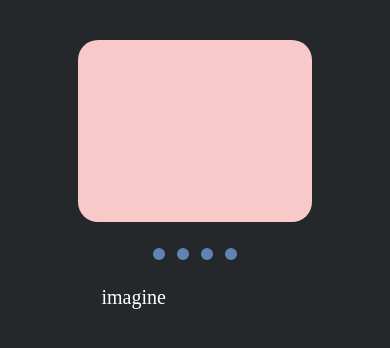
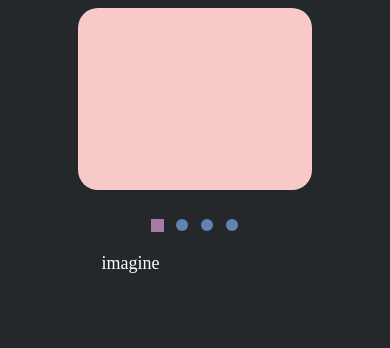
Before and after one commit to sherymishel/cssMemSlider, a plain HTML site: page cssMemSlider/index.html in a window 390 px wide. Drawn offline with Linux system fonts and the light colour scheme.

Commit message:
fix: navigation and adaptive markup (17 окт 2021 г. 19:01:38)

```diff
--- a/cssMemSlider/index.html
+++ b/cssMemSlider/index.html
@@ -33,16 +33,16 @@
       <div class="slider__content">
         <div class="text">
           <p class="p1">imagine</p>
-          <p class="p2">this mem</p>
+          <p class="p2">this meme</p>
           <p class="p3">in your</p>
           <p class="p4">head</p>
         </div>
 
         <div class="navigation nav_1">
-          <label for="r1" class="bar"></label>
-          <label for="r2" class="bar"></label>
-          <label for="r3" class="bar"></label>
-          <label for="r4" class="bar"></label>
+          <li class="l"><label for="r1" class="bar bar1"></label></li>
+          <li class="l"><label for="r2" class="bar bar2"></label></li>
+          <li class="l"><label for="r3" class="bar bar3"></label></li>
+          <li class="l"><label for="r4" class="bar bar4"></label></li>
         </div>
       </div>
     </div>
--- a/cssMemSlider/style.css
+++ b/cssMemSlider/style.css
@@ -13,7 +13,7 @@ input {
 
 body {
     background-color: #25282A;
-    padding-top: 40px;
+    padding-top: 2%;
 }
 
 
@@ -51,6 +51,8 @@ body {
 }
 
 .slider__content {
+    margin-top: 2%;
+    margin-bottom: 2%;
     display: flex;
     justify-content: space-between;
     align-items: center;
@@ -67,6 +69,16 @@ body {
 .text p{
     transform: translateX(100%);
     transition: transform 0.3s linear;
+}
+
+#r1:checked ~ .content .bar1,
+#r2:checked ~ .content .bar2,
+#r3:checked ~ .content .bar3,
+#r4:checked ~ .content .bar4 {
+     background-color: plum;
+     width: 13px;
+     height: 13px;
+     border-radius: 0;
 }
 
 #r1:checked ~ .content .p1 {
@@ -92,6 +104,12 @@ body {
     display: flex;
 }
 
+.l {
+    list-style: none;
+    width: 25px;
+    height: 20px;
+}
+
 .bar {
     display: block;
     height: 12px;
@@ -101,8 +119,7 @@ body {
     background-color: #79A9EF;
     opacity: .7;
     border-radius: 10px;
-    transition:all .4s ease;
-
+    transition:all .5s ease;
 }
 
 .bar:hover {
@@ -113,6 +130,9 @@ body {
     border: white 2px solid;
 }
 
+.bar:active {
+    background-color: plum;
+}
 .notes {
     display: flex;
     width: 400%;
@@ -146,7 +166,25 @@ body {
         flex-direction: column-reverse;
     }
 
-    .text,.navigation {
+    .content {
+        margin-top: 23px;
+    }
+    .text {
         margin-top: 20px;
+        font-size: 18px;
     }
 }
+
+@media screen and (max-width: 320px) {
+    .text {
+        margin-top: 12px;
+        font-size: 15px;
+    }
+    .content {
+        margin-top: 16px;
+    }
+    .bar {
+        width: 10px;
+        height: 10px;
+    }
+}
```
